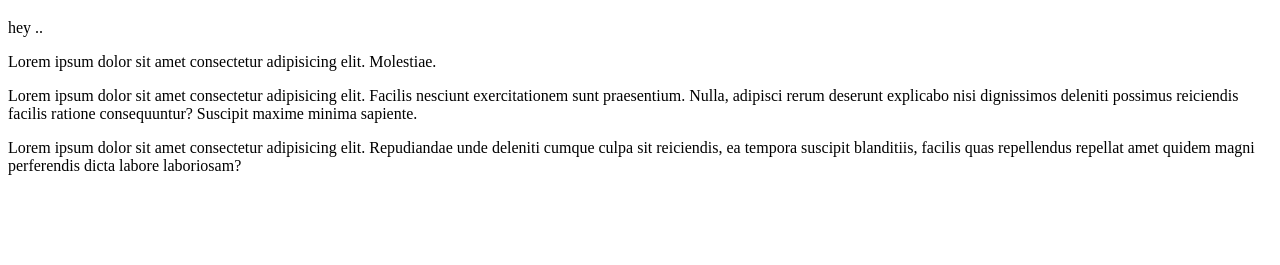
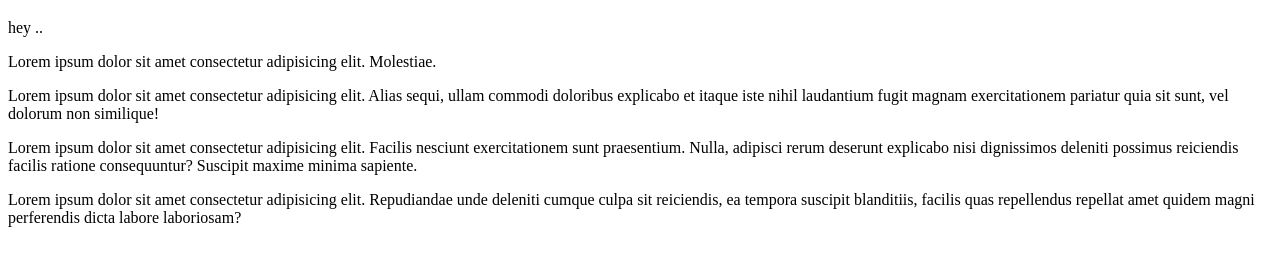
Before and after one commit to RahulRGolabhavi/UST_Assignment_1, a plain HTML site: page index.html in a window 1280 px wide. Shown: the part 61-326 px from the top of the page. Drawn offline with Linux system fonts and the light colour scheme.

Commit message:
modified index

```diff
--- a/index.html
+++ b/index.html
@@ -9,6 +9,7 @@
     <h1>Hello! I'm Here to leran Git</h1>
     <p>hey ..</p>
 <p>Lorem ipsum dolor sit amet consectetur adipisicing elit. Molestiae.</p>
+<p>Lorem ipsum dolor sit amet consectetur adipisicing elit. Alias sequi, ullam commodi doloribus explicabo et itaque iste nihil laudantium fugit magnam exercitationem pariatur quia sit sunt, vel dolorum non similique!</p>
 <p>Lorem ipsum dolor sit amet consectetur adipisicing elit. Facilis nesciunt exercitationem sunt praesentium. Nulla, adipisci rerum deserunt explicabo nisi dignissimos deleniti possimus reiciendis facilis ratione consequuntur? Suscipit maxime minima sapiente.</p>
 <p>Lorem ipsum dolor sit amet consectetur adipisicing elit. Repudiandae unde deleniti cumque culpa sit reiciendis, ea tempora suscipit blanditiis, facilis quas repellendus repellat amet quidem magni perferendis dicta labore laboriosam?</p>
 </body>
```
